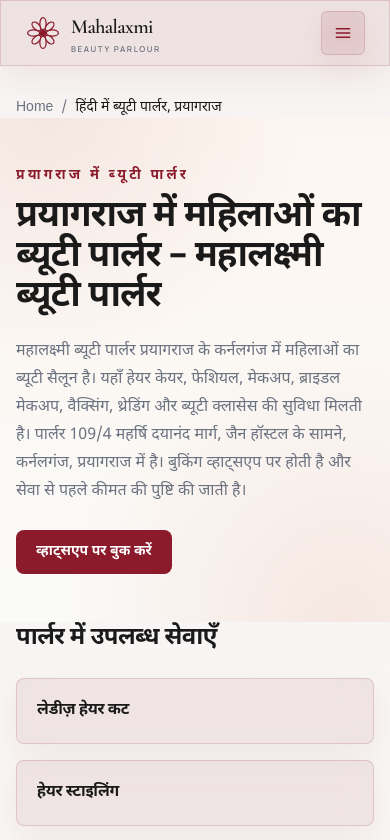
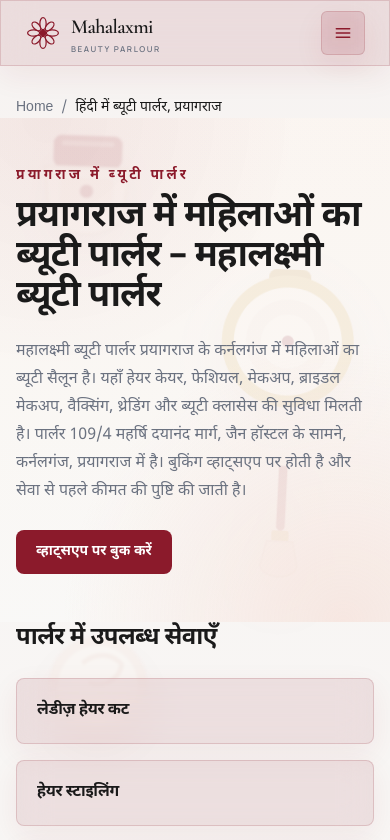
Before and after one commit to krma111/mahalaxmi-, a Next.js app: page /hi in a window 390 px wide. Shown: the top 840 px of the page. Built offline with nearby package versions, Linux system fonts and the light colour scheme.

Commit message:
Add global floating makeup background with scroll parallax and link footer Instagram handle

```diff
--- a/src/app/globals.css
+++ b/src/app/globals.css
@@ -14,9 +14,9 @@
 
 /* ===== Glassmorphism: subtle deep-red tinted frosted surfaces ===== */
 .glass-red {
-  background: rgba(139, 26, 43, 0.08);
-  -webkit-backdrop-filter: blur(14px) saturate(115%);
-  backdrop-filter: blur(14px) saturate(115%);
+  background: rgba(139, 26, 43, 0.1);
+  -webkit-backdrop-filter: blur(16px) saturate(115%);
+  backdrop-filter: blur(16px) saturate(115%);
   border: 1px solid rgba(139, 26, 43, 0.16);
   box-shadow: 0 10px 30px rgba(139, 26, 43, 0.07);
 }
@@ -33,14 +33,38 @@
   background:
     radial-gradient(circle at 12% 0%, rgba(139, 26, 43, 0.07), transparent 42%),
     radial-gradient(circle at 88% 100%, rgba(245, 225, 218, 0.75), transparent 46%),
-    linear-gradient(180deg, #fdf6f0 0%, #fafaf8 100%);
+    linear-gradient(180deg, rgba(253, 246, 240, 0.6) 0%, rgba(250, 250, 248, 0.6) 100%);
 }
 
 .section-tint-alt {
   background:
     radial-gradient(circle at 85% 8%, rgba(139, 26, 43, 0.06), transparent 40%),
     radial-gradient(circle at 10% 95%, rgba(245, 225, 218, 0.7), transparent 44%),
-    linear-gradient(180deg, #fafaf8 0%, #fdf6f0 100%);
+    linear-gradient(180deg, rgba(250, 250, 248, 0.6) 0%, rgba(253, 246, 240, 0.6) 100%);
+}
+
+/* ===== Floating beauty background ===== */
+.float-item {
+  will-change: transform;
+}
+
+.float-bob {
+  animation: float-bob var(--float-duration, 8s) ease-in-out var(--float-delay, 0s) infinite alternate;
+}
+
+@keyframes float-bob {
+  from {
+    transform: translate3d(0, -8px, 0) rotate(-3deg);
+  }
+  to {
+    transform: translate3d(0, 10px, 0) rotate(3deg);
+  }
+}
+
+@media (prefers-reduced-motion: reduce) {
+  .float-bob {
+    animation: none;
+  }
 }
 
 :root {
--- a/src/app/layout.tsx
+++ b/src/app/layout.tsx
@@ -2,6 +2,7 @@
 import Link from "next/link";
 import { Cormorant_Garamond, Manrope } from "next/font/google";
 import { AnnouncementBar } from "@/components/AnnouncementBar";
+import { FloatingBeautyBackground } from "@/components/FloatingBeautyBackground";
 import { FooterInstagram } from "@/components/FooterInstagram";
 import Header from "@/components/Header";
 import { LanguageSetter } from "@/components/LanguageSetter";
@@ -158,6 +159,7 @@
         <JsonLd data={coreGraph()} />
       </head>
       <body className={`${manrope.variable} ${cormorant.variable} min-h-screen flex flex-col`}>
+        <FloatingBeautyBackground />
         <LanguageSetter />
         <AnnouncementBar />
         <Header />
--- /dev/null
+++ b/src/components/FloatingBeautyBackground.tsx
@@ -0,0 +1,189 @@
+"use client";
+
+import { useEffect, useRef, useState } from "react";
+import type { CSSProperties, ReactNode } from "react";
+
+type IconProps = { className?: string };
+
+function CreamJar({ className }: IconProps) {
+  return (
+    <svg className={className} viewBox="0 0 100 120" fill="none" aria-hidden="true">
+      <rect x="24" y="8" width="52" height="24" rx="6" fill="#8b1a2b" />
+      <rect x="30" y="12" width="40" height="4" rx="2" fill="#fdf6f0" opacity="0.35" />
+      <path d="M18 32h64l-4 38a32 24 0 0 1-56 0Z" fill="#fdf6f0" stroke="#e8d9d0" strokeWidth="2" />
+      <rect x="30" y="40" width="40" height="20" rx="3" fill="#f5e1da" />
+      <circle cx="50" cy="50" r="5" fill="#8b1a2b" />
+    </svg>
+  );
+}
+
+function PowderCompact({ className }: IconProps) {
+  return (
+    <svg className={className} viewBox="0 0 100 100" fill="none" aria-hidden="true">
+      <rect x="36" y="6" width="28" height="14" rx="5" fill="#b98a2f" />
+      <circle cx="50" cy="54" r="44" fill="#d4a94b" />
+      <circle cx="50" cy="54" r="36" fill="#fdf6f0" />
+      <circle cx="50" cy="54" r="28" fill="#f5e1da" />
+      <circle cx="50" cy="54" r="18" fill="#fdf6f0" />
+      <circle cx="50" cy="54" r="4" fill="#8b1a2b" />
+    </svg>
+  );
+}
+
+function PowderPuff({ className }: IconProps) {
+  return (
+    <svg className={className} viewBox="0 0 100 100" fill="none" aria-hidden="true">
+      <circle cx="50" cy="50" r="42" fill="#f5e1da" />
+      <circle cx="50" cy="50" r="34" fill="#fdf6f0" />
+      <path d="M38 30c10-8 24-8 32 2-2 12-14 20-26 16" stroke="#f0d8cf" strokeWidth="4" strokeLinecap="round" />
+      <path d="M64 64c-8 10-22 10-30 2" stroke="#f0d8cf" strokeWidth="4" strokeLinecap="round" />
+    </svg>
+  );
+}
+
+function FaceBrush({ className }: IconProps) {
+  return (
+    <svg className={className} viewBox="0 0 100 120" fill="none" aria-hidden="true">
+      <path d="M46 16h8v56a4 4 0 0 1-8 0Z" fill="#8b1a2b" />
+      <rect x="42" y="76" width="16" height="10" rx="2" fill="#d4a94b" />
+      <path d="M38 86h24l5 22a16 10 0 0 1-34 0Z" fill="#f5e1da" stroke="#e0c4b8" strokeWidth="1.5" />
+    </svg>
+  );
+}
+
+function Lipstick({ className }: IconProps) {
+  return (
+    <svg className={className} viewBox="0 0 80 120" fill="none" aria-hidden="true">
+      <path d="M30 16h20l3 40a13 10 0 0 1-26 0Z" fill="#c9203e" />
+      <rect x="26" y="58" width="28" height="18" rx="3" fill="#d4a94b" />
+      <rect x="21" y="76" width="38" height="36" rx="6" fill="#8b1a2b" />
+      <rect x="27" y="82" width="26" height="24" rx="3" fill="#66000d" />
+    </svg>
+  );
+}
+
+function FoundationTube({ className }: IconProps) {
+  return (
+    <svg className={className} viewBox="0 0 80 120" fill="none" aria-hidden="true">
+      <rect x="25" y="14" width="30" height="14" rx="4" fill="#d4a94b" />
+      <path d="M27 28h26l3 62a16 12 0 0 1-32 0Z" fill="#fdf6f0" stroke="#e8d9d0" strokeWidth="2" />
+      <rect x="34" y="38" width="12" height="40" rx="4" fill="#8b1a2b" opacity="0.85" />
+    </svg>
+  );
+}
+
+function Mascara({ className }: IconProps) {
+  return (
+    <svg className={className} viewBox="0 0 60 120" fill="none" aria-hidden="true">
+      <rect x="24" y="16" width="12" height="52" rx="5" fill="#4d000c" />
+      <rect x="27" y="22" width="6" height="40" rx="3" fill="#8b1a2b" />
+      <rect x="22" y="12" width="16" height="8" rx="2" fill="#d4a94b" />
+      <rect x="26" y="68" width="8" height="14" rx="3" fill="#8b1a2b" />
+      <rect x="28" y="82" width="4" height="10" rx="2" fill="#8b1a2b" />
+    </svg>
+  );
+}
+
+type FloatingItem = {
+  id: number;
+  icon: (props: IconProps) => ReactNode;
+  size: number;
+  depth: number;
+  opacity: number;
+  blur: number;
+  duration: number;
+  delay: number;
+  mobile: boolean;
+  style: CSSProperties;
+};
+
+const ITEMS: FloatingItem[] = [
+  { id: 0, icon: CreamJar, size: 132, depth: 0.08, opacity: 0.28, blur: 1, duration: 9, delay: 0, mobile: true, style: { top: "14%", left: "5%" } },
+  { id: 1, icon: PowderCompact, size: 150, depth: 0.18, opacity: 0.32, blur: 0, duration: 8, delay: 0.6, mobile: true, style: { top: "30%", right: "7%" } },
+  { id: 2, icon: FoundationTube, size: 112, depth: 0.14, opacity: 0.22, blur: 1.5, duration: 10, delay: 1.2, mobile: false, style: { top: "5%", left: "32%" } },
+  { id: 3, icon: FaceBrush, size: 108, depth: 0.22, opacity: 0.3, blur: 0, duration: 7, delay: 0.3, mobile: true, style: { top: "52%", right: "14%" } },
+  { id: 4, icon: Lipstick, size: 86, depth: 0.12, opacity: 0.26, blur: 0.5, duration: 8.5, delay: 0.9, mobile: false, style: { bottom: "28%", right: "24%" } },
+  { id: 5, icon: PowderPuff, size: 118, depth: 0.1, opacity: 0.24, blur: 1, duration: 9.5, delay: 1.6, mobile: true, style: { bottom: "12%", left: "10%" } },
+  { id: 6, icon: Mascara, size: 78, depth: 0.16, opacity: 0.22, blur: 1, duration: 8, delay: 0.4, mobile: false, style: { bottom: "6%", left: "40%" } },
+];
+
+export function FloatingBeautyBackground() {
+  const [isMobile, setIsMobile] = useState(false);
+  const refs = useRef(new Map<number, HTMLDivElement>());
+
+  useEffect(() => {
+    const mq = window.matchMedia("(max-width: 767px)");
+    const update = () => setIsMobile(mq.matches);
+    update();
+    mq.addEventListener("change", update);
+    return () => mq.removeEventListener("change", update);
+  }, []);
+
+  useEffect(() => {
+    const list = ITEMS.filter((it) => (isMobile ? it.mobile : true));
+    const reduced = window.matchMedia("(prefers-reduced-motion: reduce)").matches;
+    if (reduced) return;
+
+    let raf = 0;
+    const apply = () => {
+      raf = 0;
+      const y = window.scrollY;
+      for (const item of list) {
+        const el = refs.current.get(item.id);
+        if (!el) continue;
+        el.style.transform = `translate3d(0, ${(y * item.depth).toFixed(1)}px, 0)`;
+      }
+    };
+    const onScroll = () => {
+      if (!raf) raf = requestAnimationFrame(apply);
+    };
+
+    apply();
+    window.addEventListener("scroll", onScroll, { passive: true });
+    window.addEventListener("resize", onScroll, { passive: true });
+    return () => {
+      window.removeEventListener("scroll", onScroll);
+      window.removeEventListener("resize", onScroll);
+      if (raf) cancelAnimationFrame(raf);
+    };
+  }, [isMobile]);
+
+  const visible = ITEMS.filter((it) => (isMobile ? it.mobile : true));
+
+  return (
+    <div className="no-print fixed inset-0 -z-10 pointer-events-none overflow-hidden" aria-hidden="true">
+      {visible.map((item) => {
+        const Icon = item.icon;
+        return (
+          <div
+            key={item.id}
+            ref={(el) => {
+              if (el) refs.current.set(item.id, el);
+              else refs.current.delete(item.id);
+            }}
+            className="float-item absolute"
+            style={{
+              ...item.style,
+              width: item.size,
+              height: item.size,
+              opacity: item.opacity,
+              filter: item.blur ? `blur(${item.blur}px)` : undefined,
+            }}
+          >
+            <div
+              className="float-bob"
+              style={
+                {
+                  "--float-duration": `${item.duration}s`,
+                  "--float-delay": `${item.delay}s`,
+                } as CSSProperties
+              }
+            >
+              <Icon className="h-full w-full drop-shadow-[0_18px_22px_rgba(139,26,43,0.14)]" />
+            </div>
+          </div>
+        );
+      })}
+    </div>
+  );
+}
--- a/src/components/FooterInstagram.tsx
+++ b/src/components/FooterInstagram.tsx
@@ -9,7 +9,17 @@
   if (isHome) {
     return (
       <div className="flex flex-col items-end gap-1">
-        <span className="text-xs text-muted">Managed by @__karma111__</span>
+        <span className="text-xs text-muted">
+          Managed by{" "}
+          <a
+            href="https://instagram.com/__karma111_"
+            target="_blank"
+            rel="noopener noreferrer"
+            className="transition hover:text-deep-red"
+          >
+            @__karma111__
+          </a>
+        </span>
       </div>
     );
   }
```
